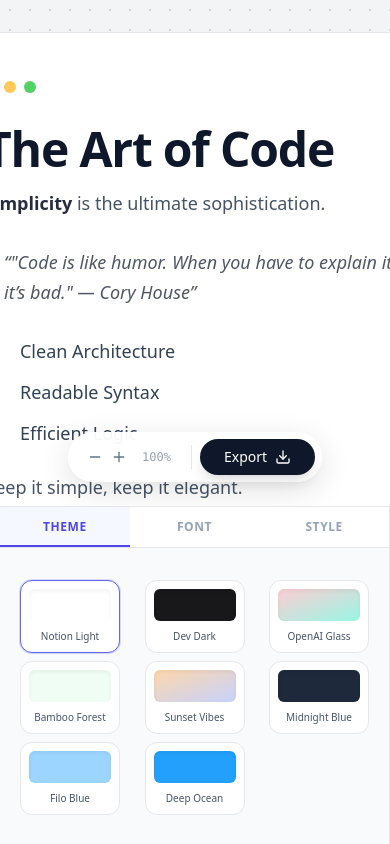
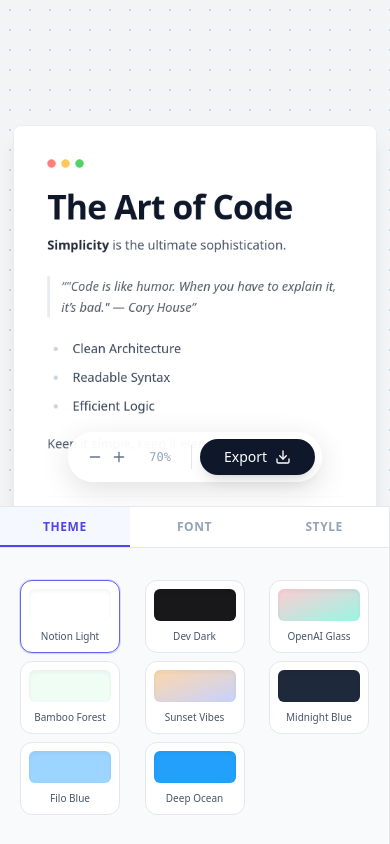
Before and after one commit to justinbao19/Markdown-to-Card-generator, a Next.js app: page / in a window 390 px wide. Built offline with nearby package versions, Linux system fonts and the light colour scheme.

Commit message:
Add initial scale setting for mobile in CardGenerator component on mount to enhance user experience on smaller screens.

```diff
--- a/components/CardGenerator.tsx
+++ b/components/CardGenerator.tsx
@@ -162,6 +162,13 @@ export default function CardGenerator() {
       window.removeEventListener("mouseup", stopResizing);
     };
   }, [resize, stopResizing]);
+
+  // Set initial scale for mobile on mount
+  useEffect(() => {
+    if (typeof window !== 'undefined' && window.innerWidth < 1024) {
+      setScale(70);
+    }
+  }, []);
 
   // Export
   const handleExport = useCallback(async () => {
```
